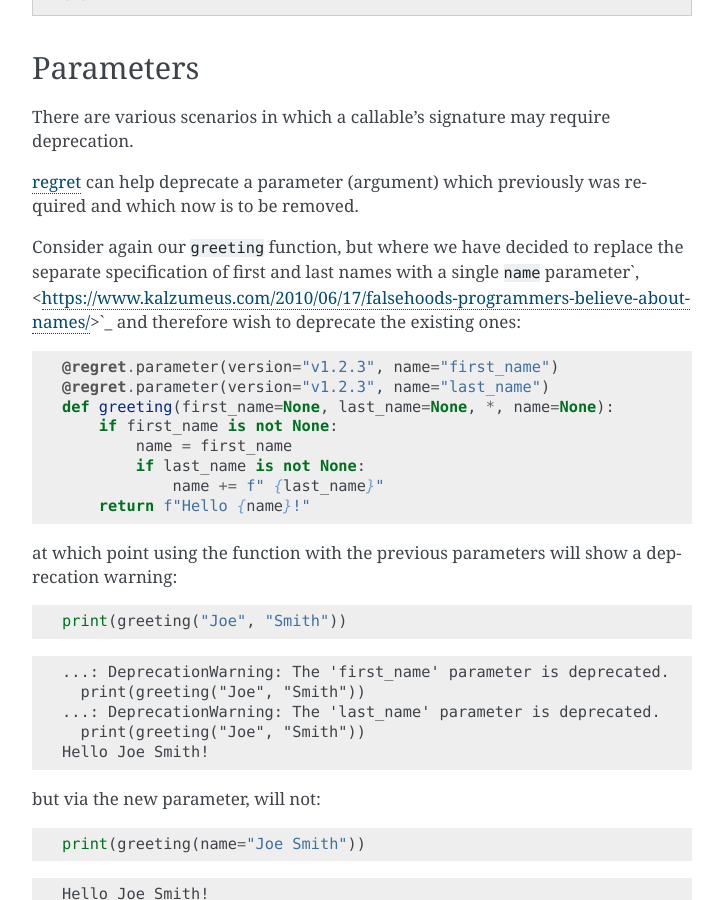
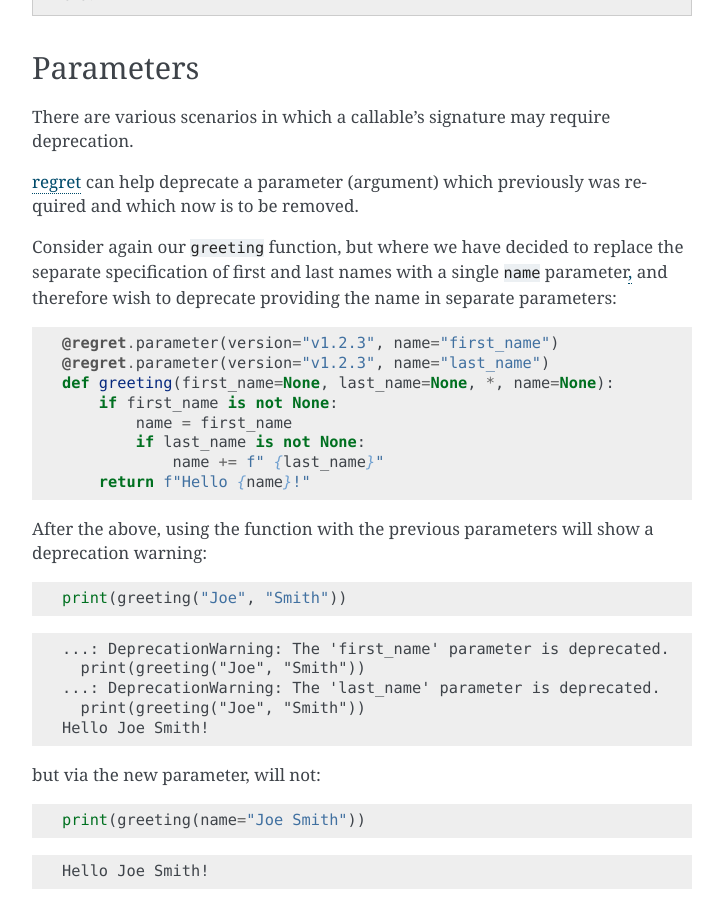
Before and after one commit to Julian/regret, a Sphinx documentation site: the page built from docs/what-you-can-deprecate.rst, in a window 1280 px wide and 900 px high, scrolled down 1154 px. Shown: the whole window, without its empty margins (388-1111 px from the left). Built offline with Sphinx 7.4.7, drawn with Linux system fonts in a browser that asks for light colours.

Commit message:
Sphinx's lovely syntax ruined our easter egg.

```diff
--- a/docs/what-you-can-deprecate.rst
+++ b/docs/what-you-can-deprecate.rst
@@ -88,8 +88,8 @@ was required and which now is to be removed.
 
 Consider again our ``greeting`` function, but where we have decided to
 replace the separate specification of first and last names with a single
-``name`` parameter`, <https://www.kalzumeus.com/2010/06/17/falsehoods-programmers-believe-about-names/>`_
-and therefore wish to deprecate the existing ones:
+``name`` parameter\ `, <https://www.kalzumeus.com/2010/06/17/falsehoods-programmers-believe-about-names/>`_
+and therefore wish to deprecate providing the name in separate parameters:
 
 .. testcode::
 
@@ -102,8 +102,8 @@ and therefore wish to deprecate the existing ones:
                 name += f" {last_name}"
         return f"Hello {name}!"
 
-at which point using the function with the previous parameters will show
-a deprecation warning:
+After the above, using the function with the previous parameters will
+show a deprecation warning:
 
 .. testcode::
 
```
